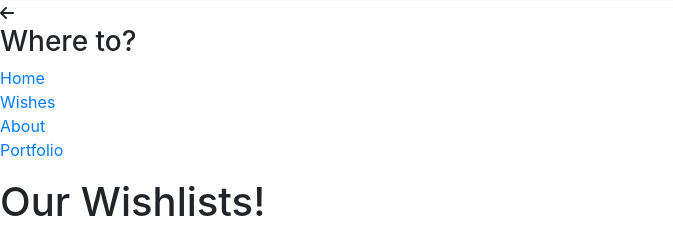
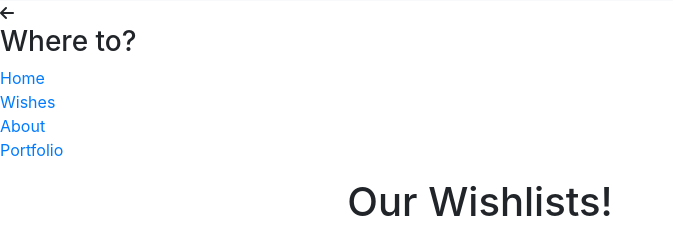
Before and after one commit to pypeaday/wish-lists, a FastAPI app: page /wishes in a window 1280 px wide. Shown: the part 233-467 px from the top of the page, without its empty margins (0-673 px from the left). Run offline with FastAPI, Linux system fonts and the light colour scheme; data that the repository does not hold is empty; some libraries are stand-ins or nearby versions.

Commit message:
center h1 in wish.html

```diff
--- a/templates/wish.html
+++ b/templates/wish.html
@@ -9,6 +9,10 @@
 
 {% block page_content %}
 {% include 'include/sidebar.html' %}
+
+<style>
+h1 {text-align: center;}
+</style>
 
 <h1>Our Wishlists!</h1>
 
```
